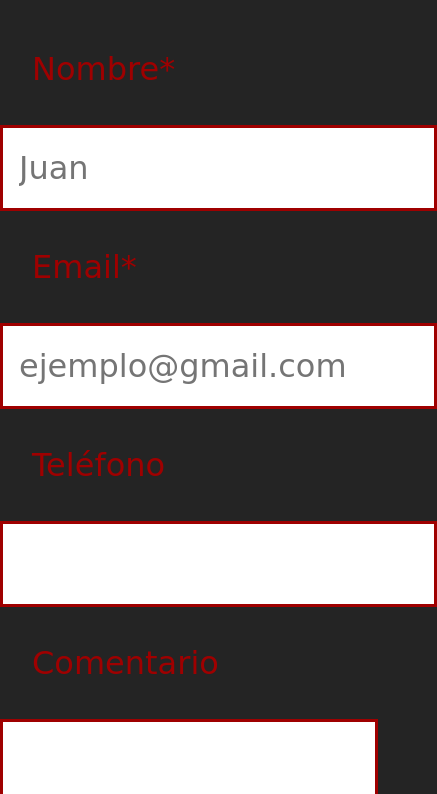
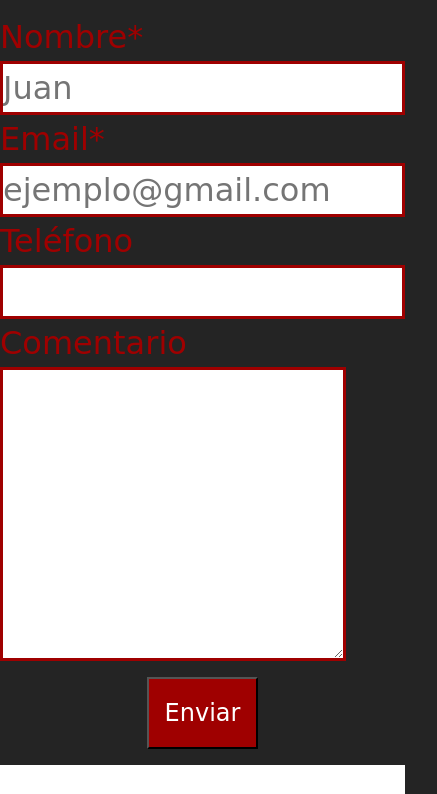
Before and after one commit to GGuede/Entrega-Final-Javascript, a website: page Contacto.html in a window 390 px wide. Shown: the part 619-1413 px from the top of the page, 437 px wide, since content can reach past the window. Drawn offline with nearby package versions, Linux system fonts and the light colour scheme; a web font is replaced by a local one.

Commit message:
modificaciones de media querrys 10

```diff
--- a/scss/estilo.scss
+++ b/scss/estilo.scss
@@ -128,12 +128,13 @@ p{
         "footer";
         main{
             form{
-                .nombreContacto{
-                    font-size: 1.5rem;
+                .nombresContacto{
                     margin: 0rem;
+                    padding: 0rem;
                 }
                 .cajas{
                     margin: 0rem;
+                    padding: 0rem;
                 }
                 .divEnviar{
                     justify-content: center;
```
Also changed, not shown: css/estilo.css.
